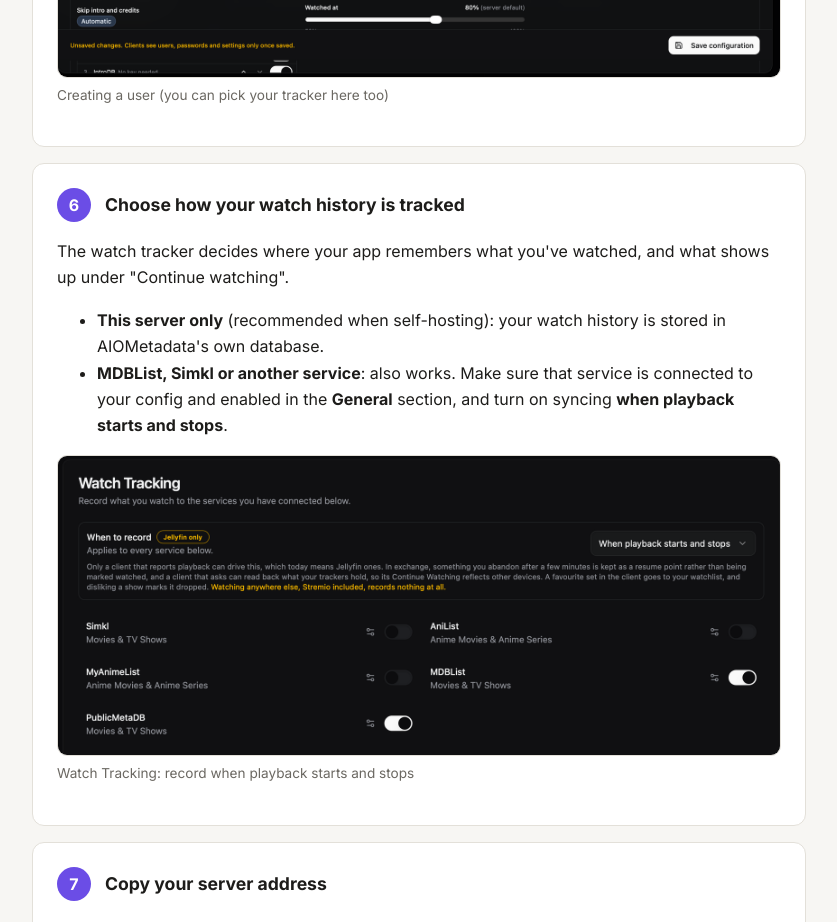
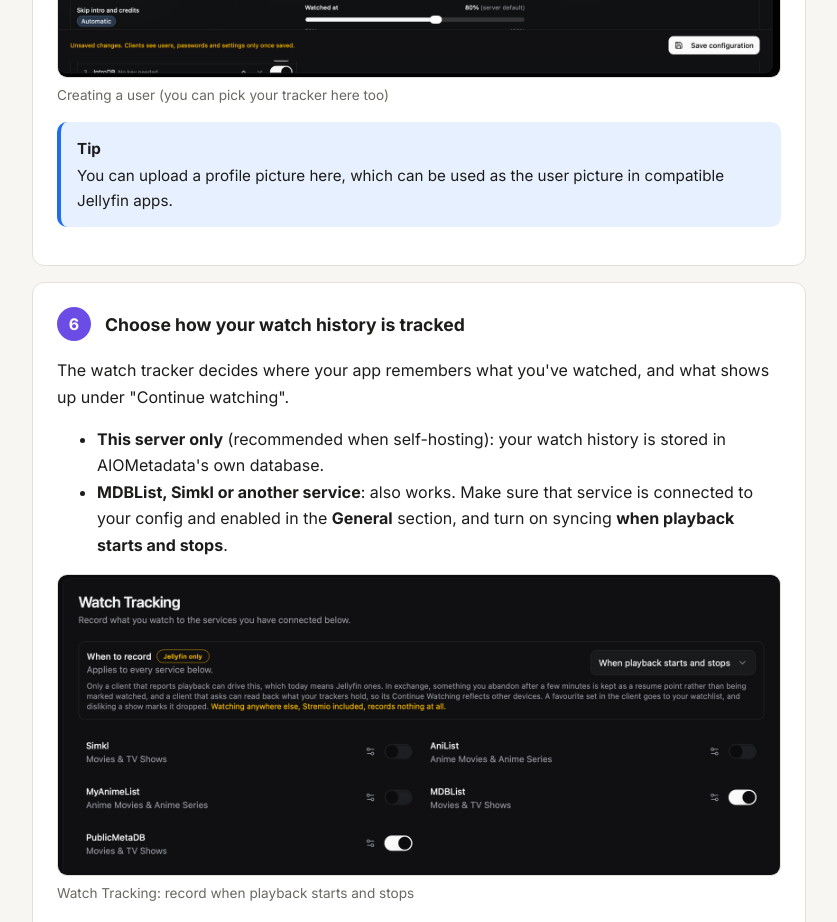
Before and after one commit to VeranuVW/Jellyfin-Guide, a plain HTML site: page index.html in a window 1280 px wide. Shown: the part 4640-5562 px from the top of the page, without its empty margins (370-1207 px from the left). Drawn offline with Linux system fonts and the light colour scheme.

Commit message:
Add profile picture tip to user step

```diff
--- a/index.html
+++ b/index.html
@@ -266,6 +266,7 @@
         <div class="step-head"><span class="num"></span><h3>Create a user</h3></div>
         <p>Pick a username; this is what you'll log in with in the app. You can create several users here, but they're meant as <b>profiles for the same person</b>, for example one for movies and shows and a separate one for anime.</p>
         <figure class="shot"><img src="images/create-user.png" alt="Creating a user (you can pick your tracker here too)" onerror="this.closest('figure').remove()"><figcaption>Creating a user (you can pick your tracker here too)</figcaption></figure>
+        <div class="callout info"><strong>Tip</strong>You can upload a profile picture here, which can be used as the user picture in compatible Jellyfin apps.</div>
       </div>
 
       <div class="step" id="step-tracker">
```
